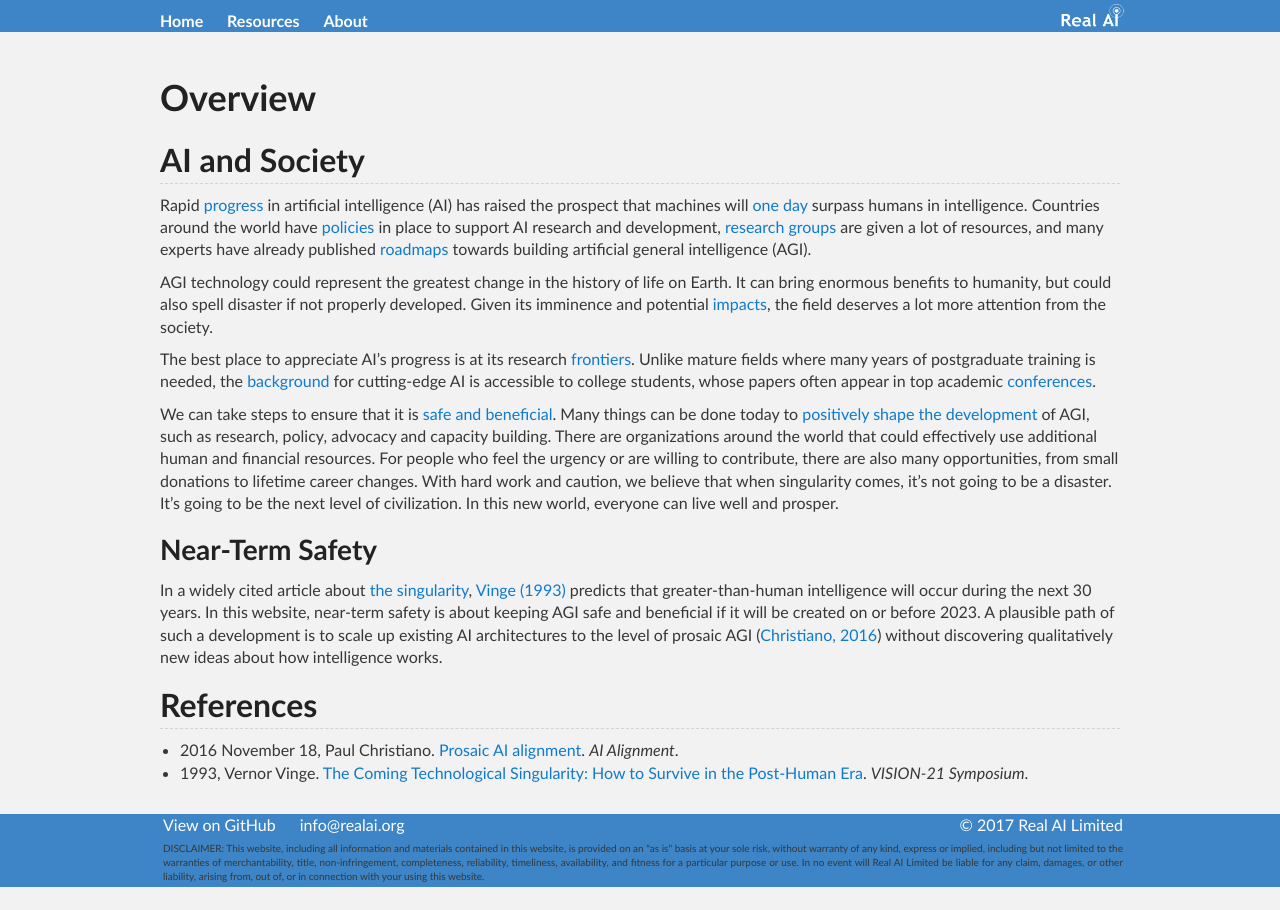
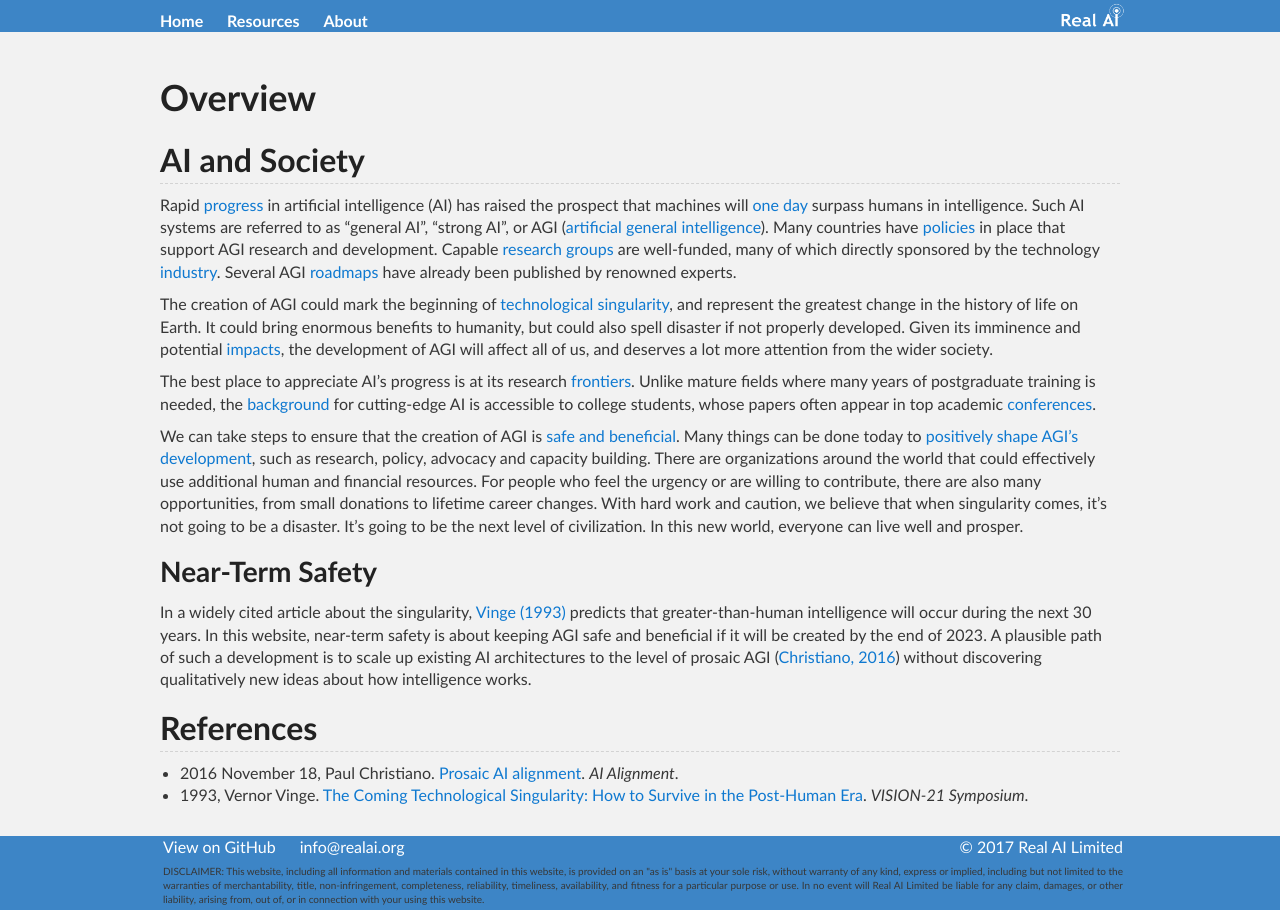
Before and after one commit to Tonywuhk/realai.org, a Jekyll site: the page built from overview.md, in a window 1280 px wide. Built offline with Jekyll 4.4.1, drawn with Linux system fonts in a browser that asks for light colours; our own code applies the rules of GitHub Pages for plain Markdown files; the repository's description, which GitHub fills in, is left out.

Commit message:
Minor edits of overview.md

```diff
--- a/overview.md
+++ b/overview.md
@@ -5,17 +5,17 @@ permalink: /overview/
 
 ## AI and Society
 
-Rapid [progress](http://realai.org/progress/) in artificial intelligence (AI) has raised the prospect that machines will [one day](http://realai.org/timing/) surpass humans in intelligence. Countries around the world have [policies](http://realai.org/policies/) in place to support AI research and development, [research groups](http://realai.org/labs/) are given a lot of resources, and many experts have already published [roadmaps](http://realai.org/roadmaps/) towards building artificial general intelligence (AGI).
+Rapid [progress](http://realai.org/progress/) in artificial intelligence (AI) has raised the prospect that machines will [one day](http://realai.org/timing/) surpass humans in intelligence. Such AI systems are referred to as “general AI”, “strong AI”, or AGI ([artificial general intelligence](https://en.wikipedia.org/wiki/Artificial_general_intelligence)). Many countries have [policies](http://realai.org/policies/) in place that support AGI research and development. Capable [research groups](http://realai.org/labs/) are well-funded, many of which directly sponsored by the technology [industry](http://realai.org/industry/). Several AGI [roadmaps](http://realai.org/roadmaps/) have already been published by renowned experts.
 
-AGI technology could represent the greatest change in the history of life on Earth. It can bring enormous benefits to humanity, but could also spell disaster if not properly developed. Given its imminence and potential [impacts](http://realai.org/impacts/), the field deserves a lot more attention from the society.
+The creation of AGI could mark the beginning of [technological singularity](https://en.wikipedia.org/wiki/Technological_singularity), and represent the greatest change in the history of life on Earth. It could bring enormous benefits to humanity, but could also spell disaster if not properly developed. Given its imminence and potential [impacts](http://realai.org/impacts/), the development of AGI will affect all of us, and deserves a lot more attention from the wider society.
 
-The best place to appreciate AI’s progress is at its research [frontiers](http://realai.org/review/). Unlike mature fields where many years of postgraduate training is needed, the [background](http://realai.org/resources/curriculum/) for cutting-edge AI is accessible to college students, whose papers often appear in top academic [conferences](http://realai.org/resources/conferences/).
+The best place to appreciate AI’s progress is at its research [frontiers](http://realai.org/frontiers/). Unlike mature fields where many years of postgraduate training is needed, the [background](http://realai.org/resources/curriculum/) for cutting-edge AI is accessible to college students, whose papers often appear in top academic [conferences](http://realai.org/conferences/).
 
-We can take steps to ensure that it is [safe and beneficial](http://realai.org/safety/). Many things can be done today to [positively shape the development](https://80000hours.org/problem-profiles/positively-shaping-artificial-intelligence/) of AGI, such as research, policy, advocacy and capacity building. There are organizations around the world that could effectively use additional human and financial resources. For people who feel the urgency or are willing to contribute, there are also many opportunities, from small donations to lifetime career changes. With hard work and caution, we believe that when singularity comes, it's not going to be a disaster. It's going to be the next level of civilization. In this new world, everyone can live well and prosper.
+We can take steps to ensure that the creation of AGI is [safe and beneficial](http://realai.org/safety/). Many things can be done today to [positively shape AGI's development](https://80000hours.org/problem-profiles/positively-shaping-artificial-intelligence/), such as research, policy, advocacy and capacity building. There are organizations around the world that could effectively use additional human and financial resources. For people who feel the urgency or are willing to contribute, there are also many opportunities, from small donations to lifetime career changes. With hard work and caution, we believe that when singularity comes, it's not going to be a disaster. It's going to be the next level of civilization. In this new world, everyone can live well and prosper.
 
 ### Near-Term Safety
 
-In a widely cited article about [the singularity](https://en.wikipedia.org/wiki/Technological_singularity), [Vinge (1993)](http://edoras.sdsu.edu/~vinge/misc/singularity.html) predicts that greater-than-human intelligence will occur during the next 30 years. In this website, near-term safety is about keeping AGI safe and beneficial if it will be created on or before 2023. A plausible path of such a development is to scale up existing AI architectures to the level of prosaic AGI ([Christiano, 2016](https://ai-alignment.com/prosaic-ai-control-b959644d79c2)) without discovering qualitatively new ideas about how intelligence works.
+In a widely cited article about the singularity, [Vinge (1993)](http://edoras.sdsu.edu/~vinge/misc/singularity.html) predicts that greater-than-human intelligence will occur during the next 30 years. In this website, near-term safety is about keeping AGI safe and beneficial if it will be created by the end of 2023. A plausible path of such a development is to scale up existing AI architectures to the level of prosaic AGI ([Christiano, 2016](https://ai-alignment.com/prosaic-ai-control-b959644d79c2)) without discovering qualitatively new ideas about how intelligence works.
 
 ## References
 
```
